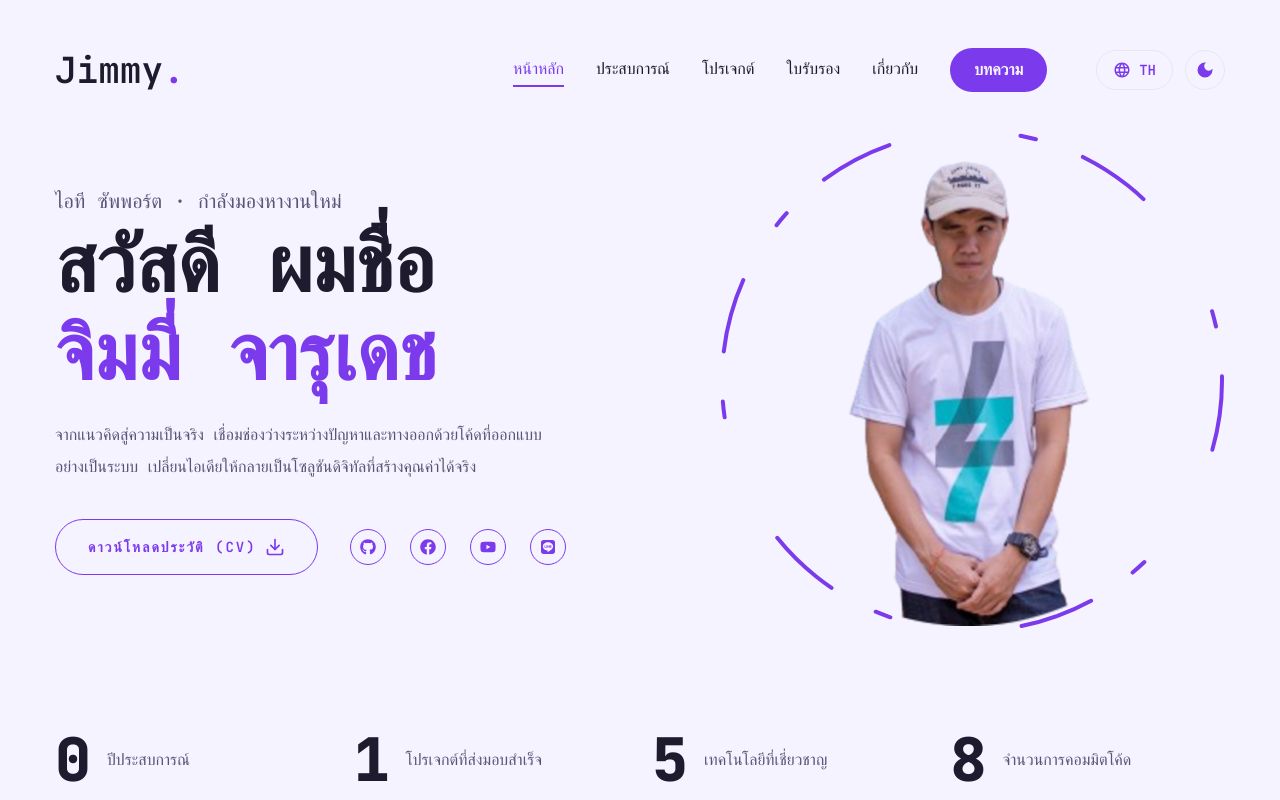
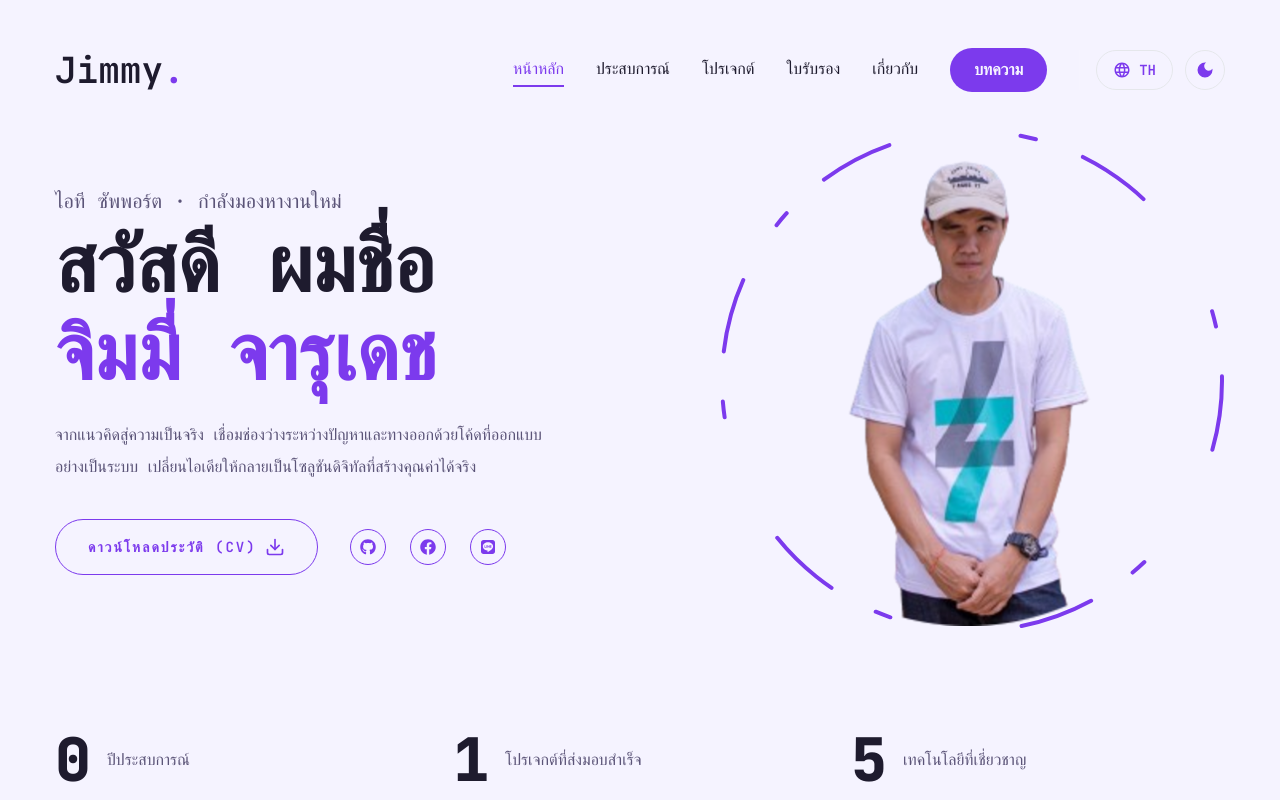
Before and after one commit to JimmyJarudat/my-portfolio-v2, a React (Vite) app: page / in a window 1280 px wide. Built offline with nearby package versions, Linux system fonts and the light colour scheme.

Commit message:
แก้ไขหน้า home  อัปเดทข้อมูล

```diff
--- a/src/App.tsx
+++ b/src/App.tsx
@@ -13,7 +13,6 @@ const CV_NAME    = "CV-Jimmy.pdf";
 const SOCIALS = [
   { icon: <FaGithub />,   path: "https://github.com/JarudatKMITL" },
   { icon: <FaFacebook />, path: "https://www.facebook.com/profile.php?id=100009567887215" },
-  { icon: <FaYoutube />,  path: "https://www.youtube.com/@jc_dev410" },
   { icon: <FaLine />,     path: "https://line.me/ti/p/gac1BG3G2r" },
 ];
 // ────────────────────────────────────────────────────────────────────────────
@@ -27,7 +26,6 @@ const Home = () => {
     { num: 1,  text: t.home.stats.yearsExperience },
     { num: 2,  text: t.home.stats.projectsCompleted },
     { num: 8,  text: t.home.stats.technologiesMastered },
-    { num: 12, text: t.home.stats.codeCommits },
   ];
 
   const [counts, setCounts] = useState(STATS.map(() => 0));
--- a/src/routes/router.tsx
+++ b/src/routes/router.tsx
@@ -1,5 +1,5 @@
 import { createBrowserRouter } from "react-router-dom";
-import Layout from "@/layout/my-laout";
+import Layout from "@/layout/my-layout";
 import App from "@/App";
 
 import ProjectPage from "@/pages/project";
```
Also changed, not shown: src/layout/my-layout.tsx (renamed from src/layout/my-laout.tsx).
